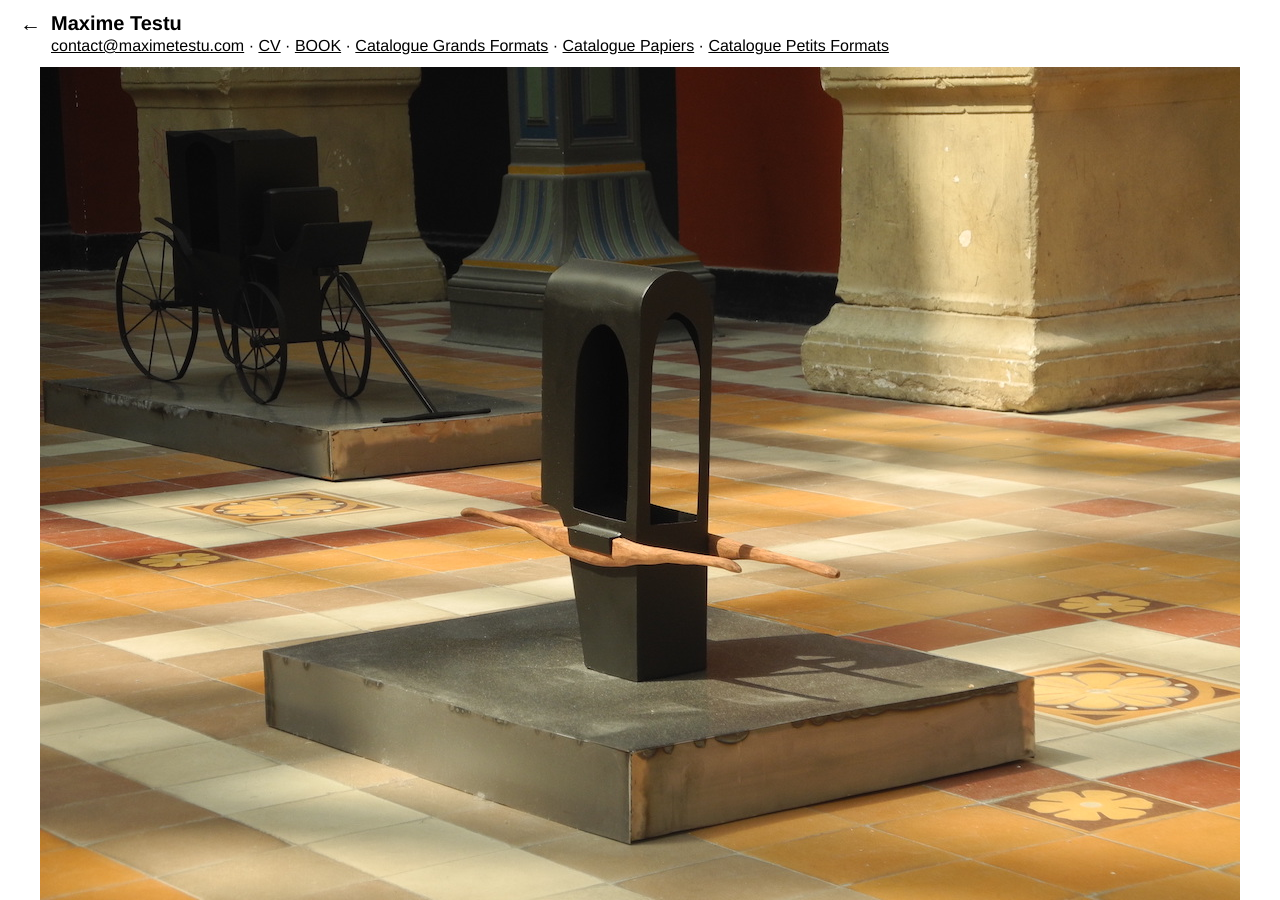
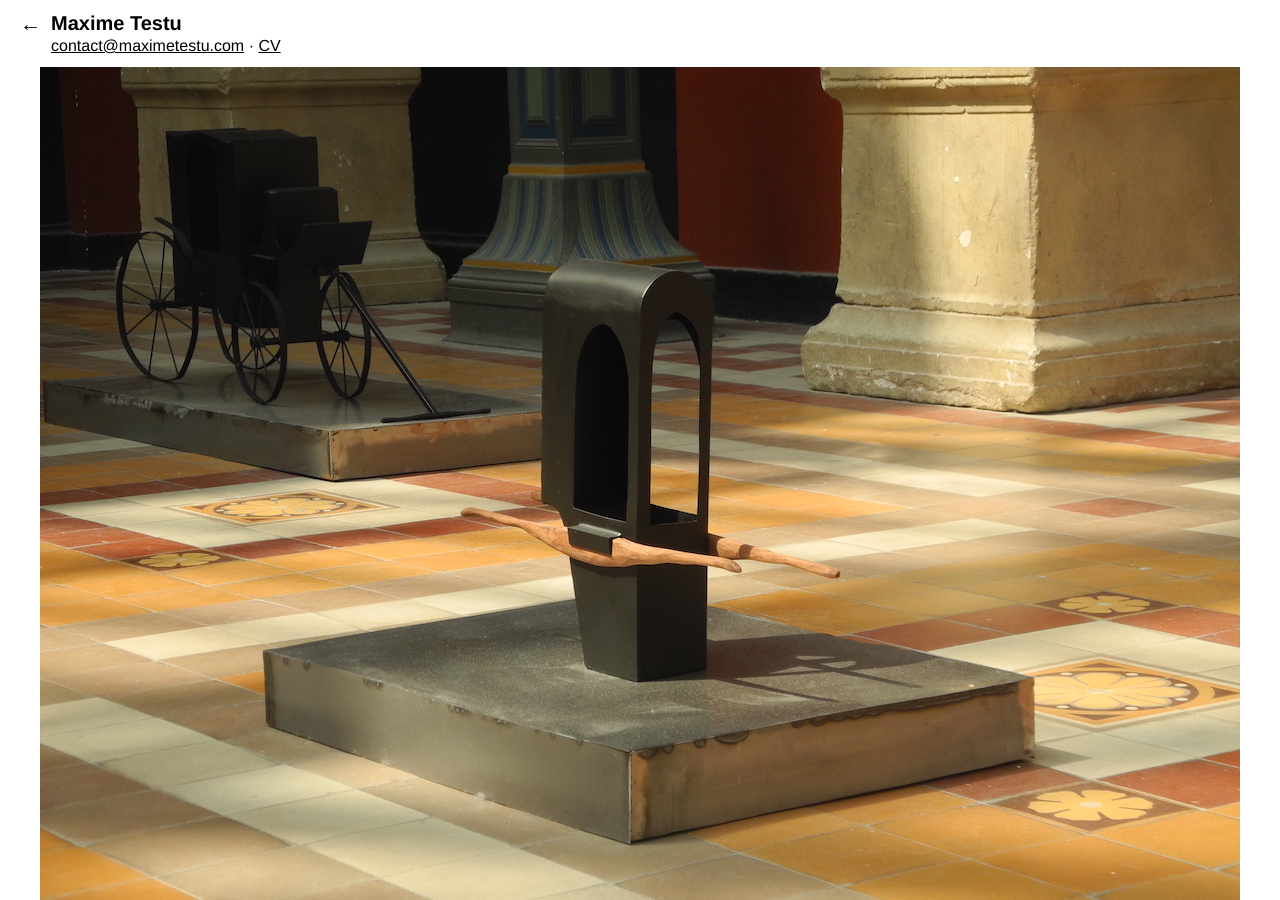
Before and after one commit to maxtestu/portfolio, a Jekyll site: the page built from _portfolio/03-vehicule-jeune-creation-beaux-arts.md, in a window 1280 px wide and 900 px high. Built offline with Jekyll 4.4.1, drawn with Linux system fonts in a browser that asks for light colours; nearby versions of some CDN libraries.

Commit message:
Remove BOOK and catalogue PDFs
Remove the BOOK and three catalogue PDFs along with their header links.
Files remain recoverable in git history.

Co-Authored-By: Claude Opus 5 (1M context) <noreply@anthropic.com>

```diff
--- a/_includes/header.html
+++ b/_includes/header.html
@@ -8,6 +8,6 @@
 		<h1>Maxime Testu</h1>
 	</div>
 	<div>
-		<a href="mailto:contact@maximetestu.com">contact@maximetestu.com</a> · <a href="/files/CV-Maxime-Testu.pdf">CV</a> · <a href="/files/BOOK-Maxime-Testu-2025.pdf">BOOK</a> · <a href="/files/Catalogue-Grands-Formats-Maxime-Testu.pdf">Catalogue Grands Formats</a> · <a href="/files/Catalogue-Papiers-Maxime-Testu.pdf">Catalogue Papiers</a> · <a href="/files/Catalogue-Petits-Formats-Maxime-Testu.pdf">Catalogue Petits Formats</a>
+		<a href="mailto:contact@maximetestu.com">contact@maximetestu.com</a> · <a href="/files/CV-Maxime-Testu.pdf">CV</a>
 	</div>
 </div>
```
Also changed, not shown: 4 other files.
